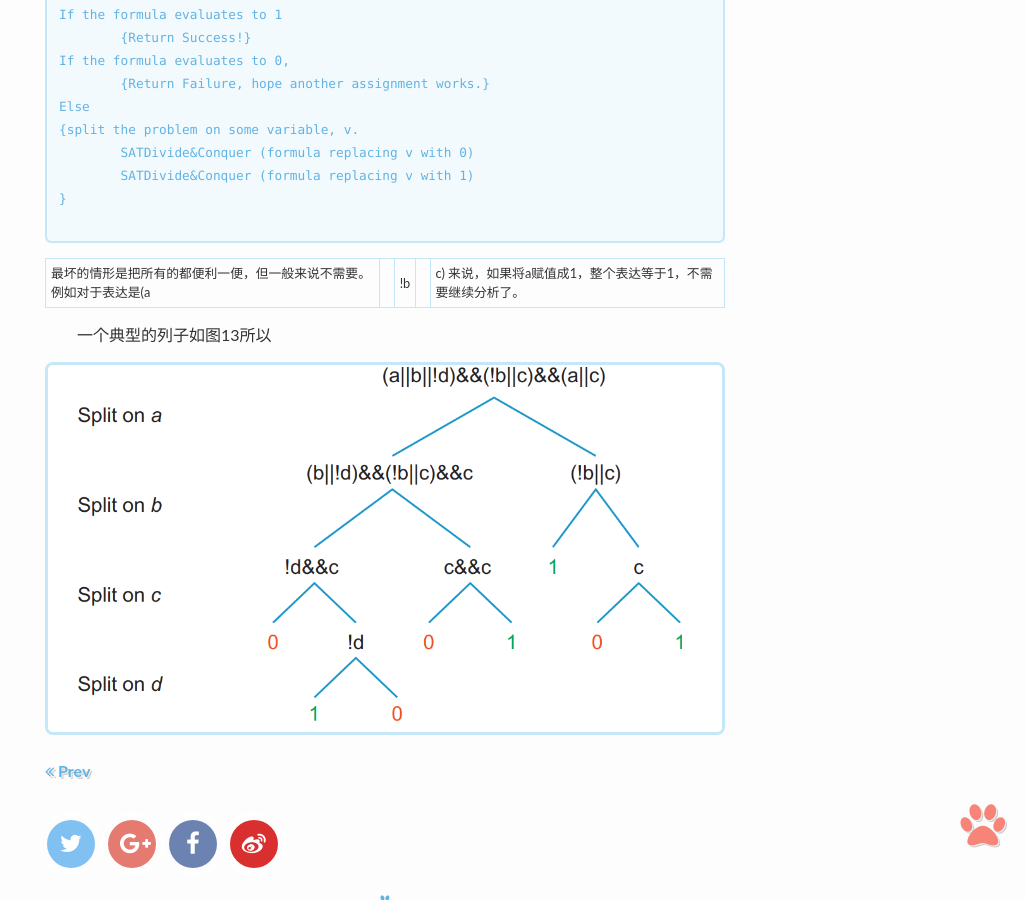
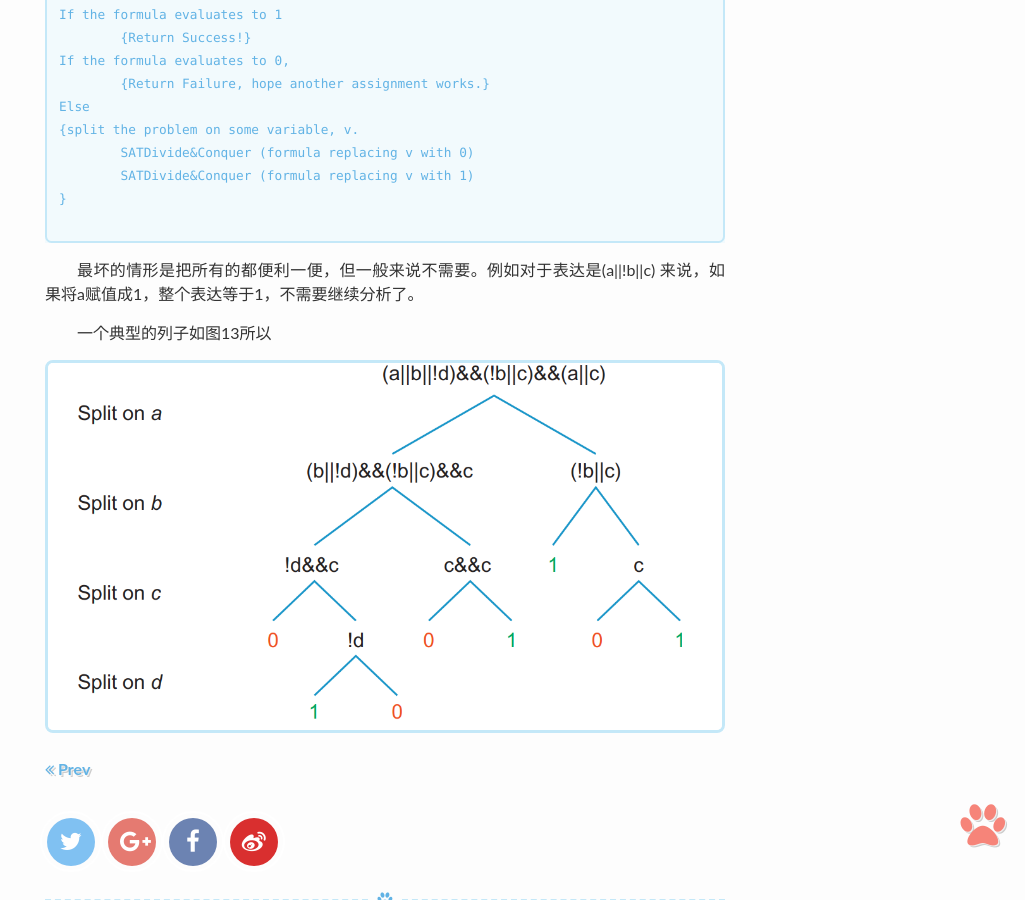
Before and after one commit to troyguo/troyguo.github.io, a Jekyll site: the page built from _posts/Formal/2020-07-9-basic-algorithm.md, in a window 1280 px wide and 900 px high, scrolled down 7397 px. Shown: the whole window, without its empty margins (255-1280 px from the left). Built offline with Jekyll 4.4.1, drawn with Linux system fonts in a browser that asks for light colours; our own code applies the rules of GitHub Pages for plain Markdown files; comment, search, counter and statistics services are not loaded.

Commit message:
fix more typo,....

````diff
--- a/_posts/Formal/2020-07-9-basic-algorithm.md
+++ b/_posts/Formal/2020-07-9-basic-algorithm.md
@@ -181,7 +181,7 @@ Else
 
 ```
 
-最坏的情形是把所有的都便利一便，但一般来说不需要。例如对于表达是(a||!b||c)  来说，如果将a赋值成1，整个表达等于1，不需要继续分析了。
+最坏的情形是把所有的都便利一便，但一般来说不需要。例如对于表达是(a\|\|!b\|\|c)  来说，如果将a赋值成1，整个表达等于1，不需要继续分析了。
 
 一个典型的列子如图13所以
 
````
